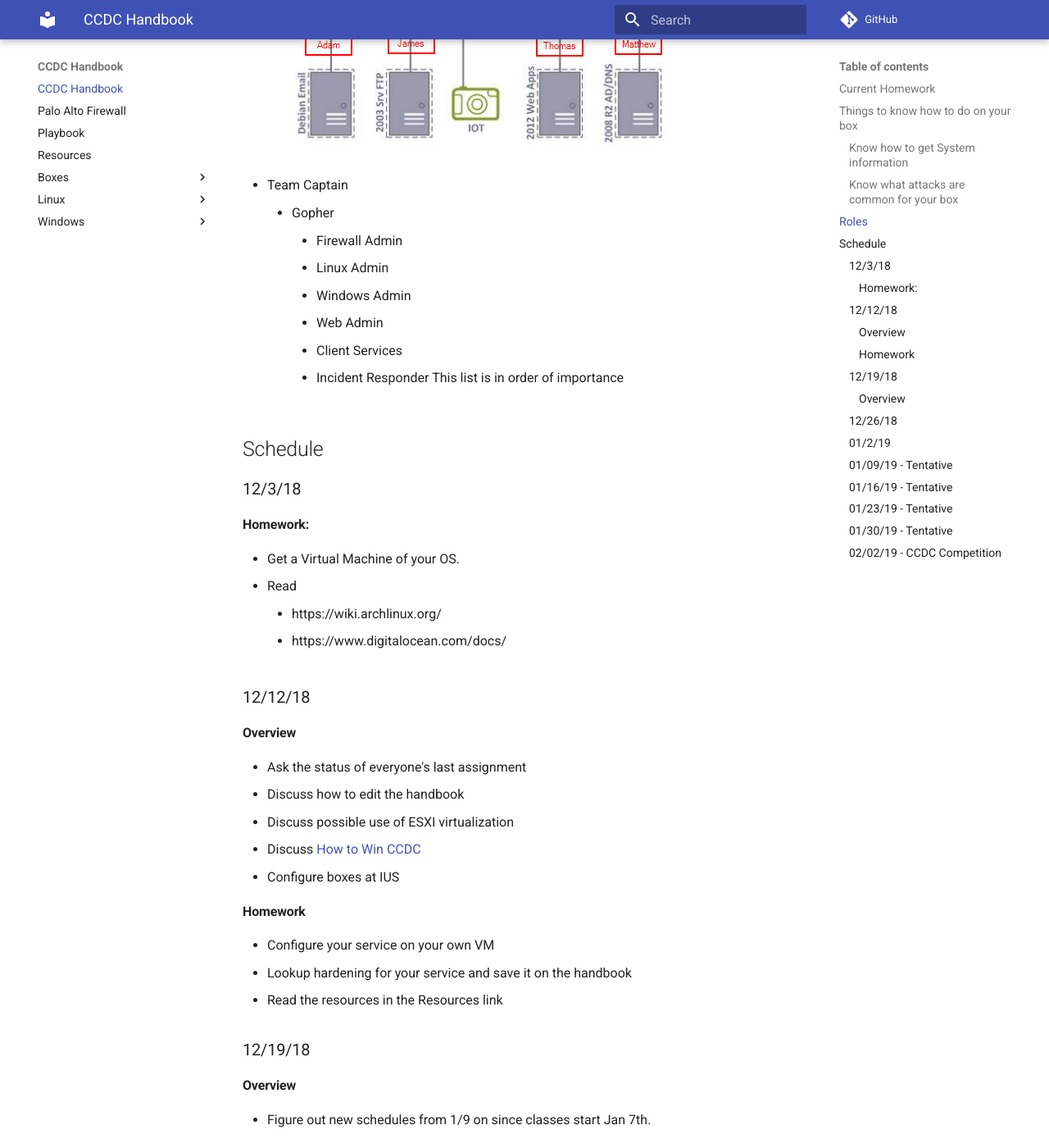
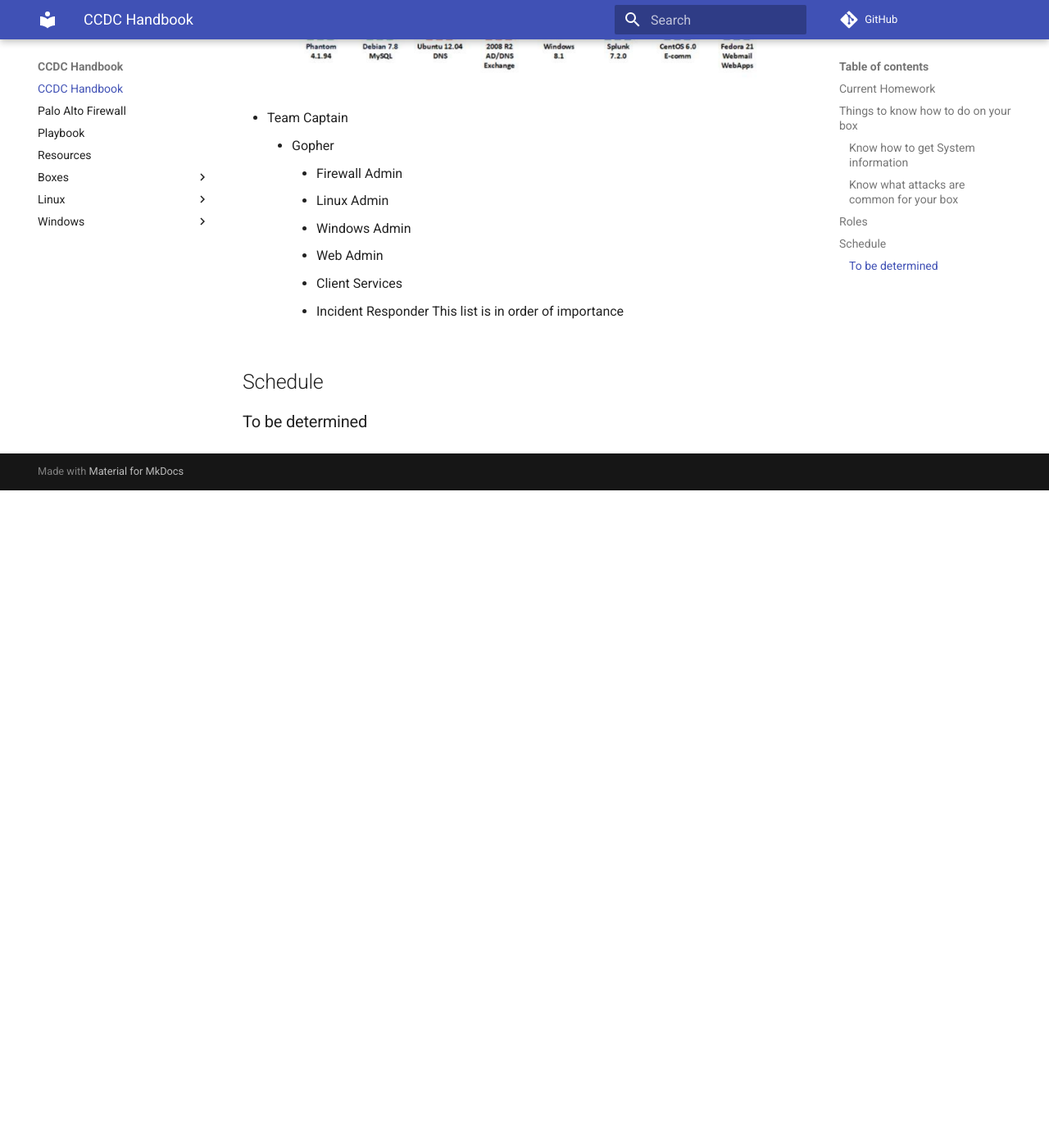
Before and after one commit to ius-csg/ccdc-handbook, an MkDocs documentation site: the page built from docs/index.md, in a window 1280 px wide and 1400 px high, scrolled down 1156 px. Shown: the whole window at 82% size. Built offline with MkDocs 1.6.1 and Material for MkDocs 9.7.7, drawn with Linux system fonts in a browser that asks for light colours; comment, search, counter and statistics services are not loaded; after the commit the page ends 1754 px from its top, so only the background shows below that; some of the changed text lies outside the part shown.

Commit message:
A whole new year

```diff
--- a/docs/index.md
+++ b/docs/index.md
@@ -36,49 +36,4 @@ This list is in order of importance
 
 ## Schedule
 
-### 12/3/18
-
-
-#### Homework:
-* Get a Virtual Machine of your OS.
-* Read
-    * https://wiki.archlinux.org/
-    * https://www.digitalocean.com/docs/
-
-### 12/12/18
-
-#### Overview
-
-* Ask the status of everyone's last assignment
-* Discuss how to edit the handbook
-* Discuss possible use of ESXI virtualization
-* Discuss [How to Win CCDC](http://www.cs.mercer.edu/courses/david%20cozart/Cyber%20Defense/How%20to%20win%20CCDC.pdf)
-* Configure boxes at IUS
-
-#### Homework
-
-* Configure your service on your own VM
-* Lookup hardening for your service and save it on the handbook
-* Read the resources in the Resources link
-
-### 12/19/18
-
-#### Overview
-* Figure out new schedules from 1/9 on since classes start Jan 7th.
-
-### 12/26/18
-
-
-### 01/2/19
-
-
-### 01/09/19 - Tentative
-
-### 01/16/19 - Tentative
-
-### 01/23/19 - Tentative
-
-### 01/30/19 - Tentative
-
-
-### 02/02/19  - CCDC Competition
+### To be determined
```
Also changed, not shown: docs/assets/ccdc-roles.png.
